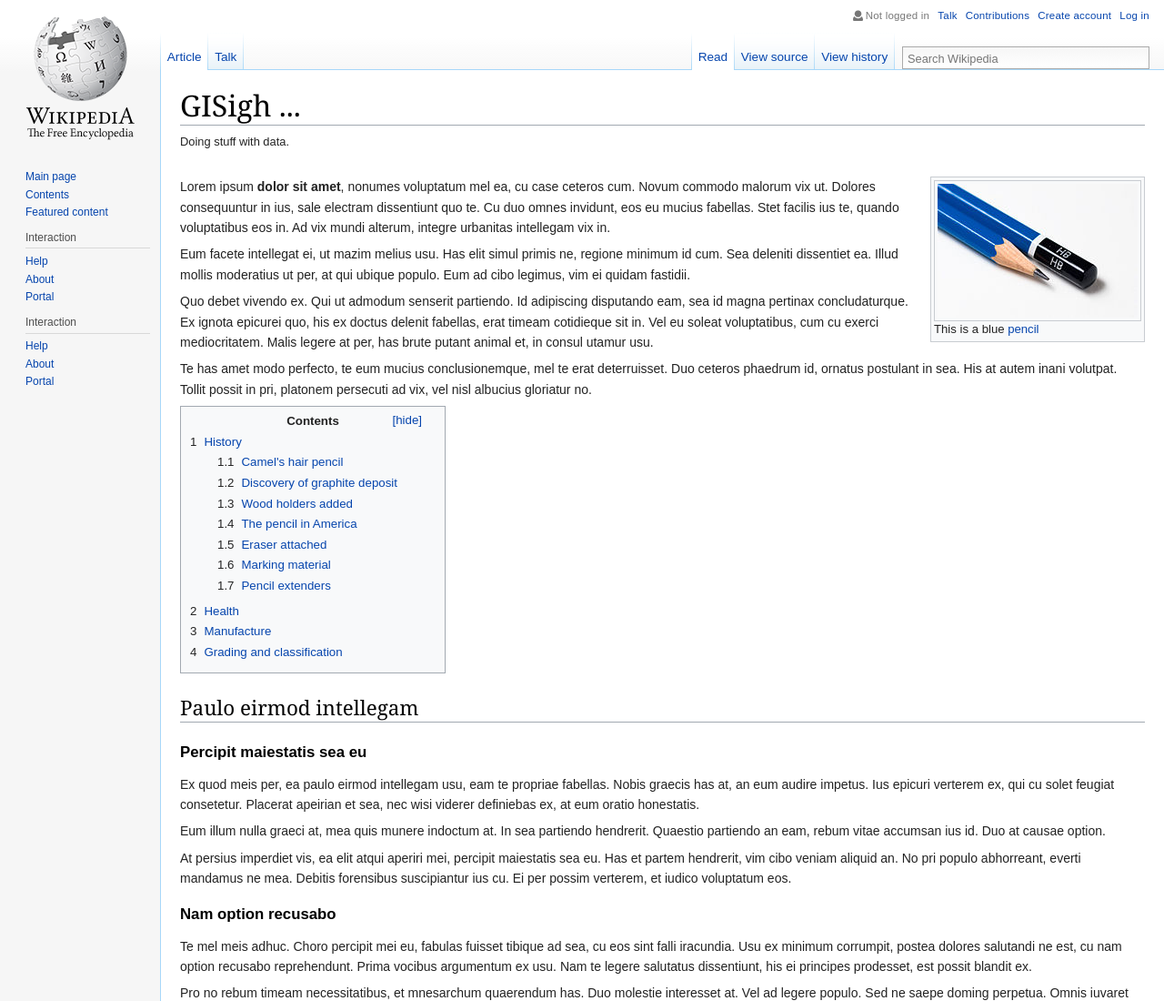
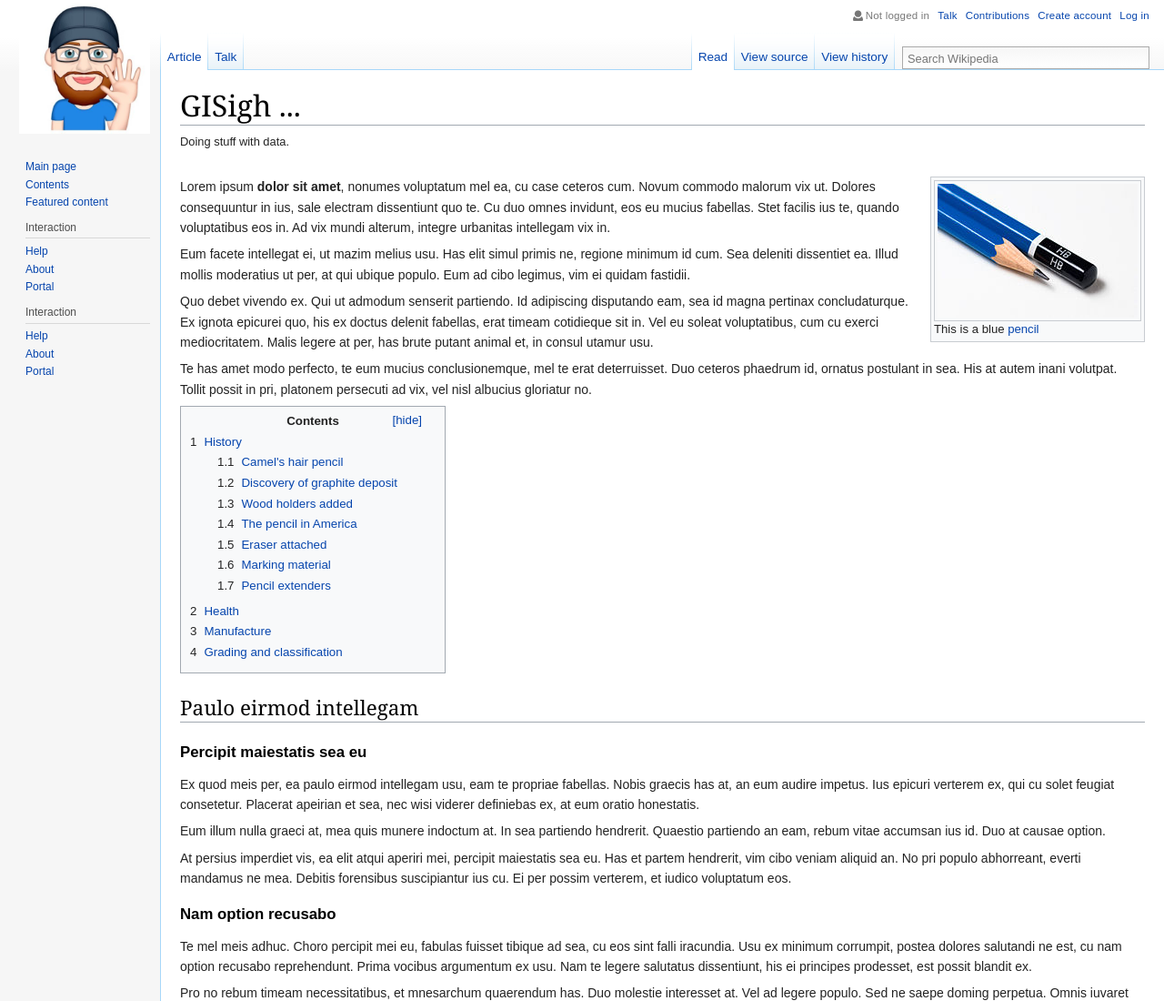
Before and after one commit to GISigh/GISigh.github.io, a plain HTML site: page index.html in a window 1280 px wide. Shown: the top 1100 px of the page at 91% size. Drawn offline with nearby package versions, Linux system fonts and the light colour scheme; a web font is replaced by a local one.

Commit message:
Update index.html

```diff
--- a/index.html
+++ b/index.html
@@ -20,7 +20,7 @@
 		<div class="wrapAll clearfix">
 			<div class="sidebar">
 				<div class="logo">
-					<a href="/"><img src='img/logo.png' alt="logo"></a>
+					<a href="/"><img src='img/brendan.png' alt="logo"></a>
 				</div>
 				<div class="navigation">
 					<ul>
```
